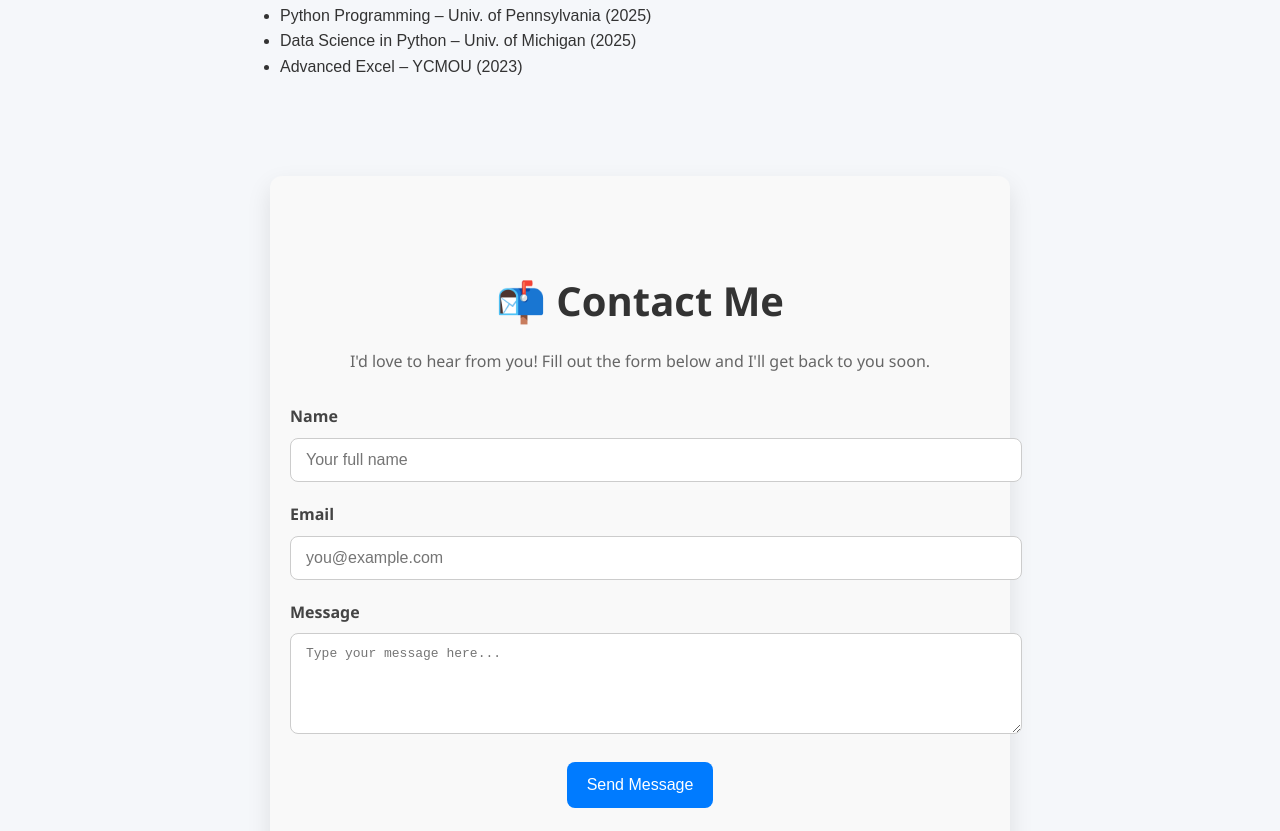
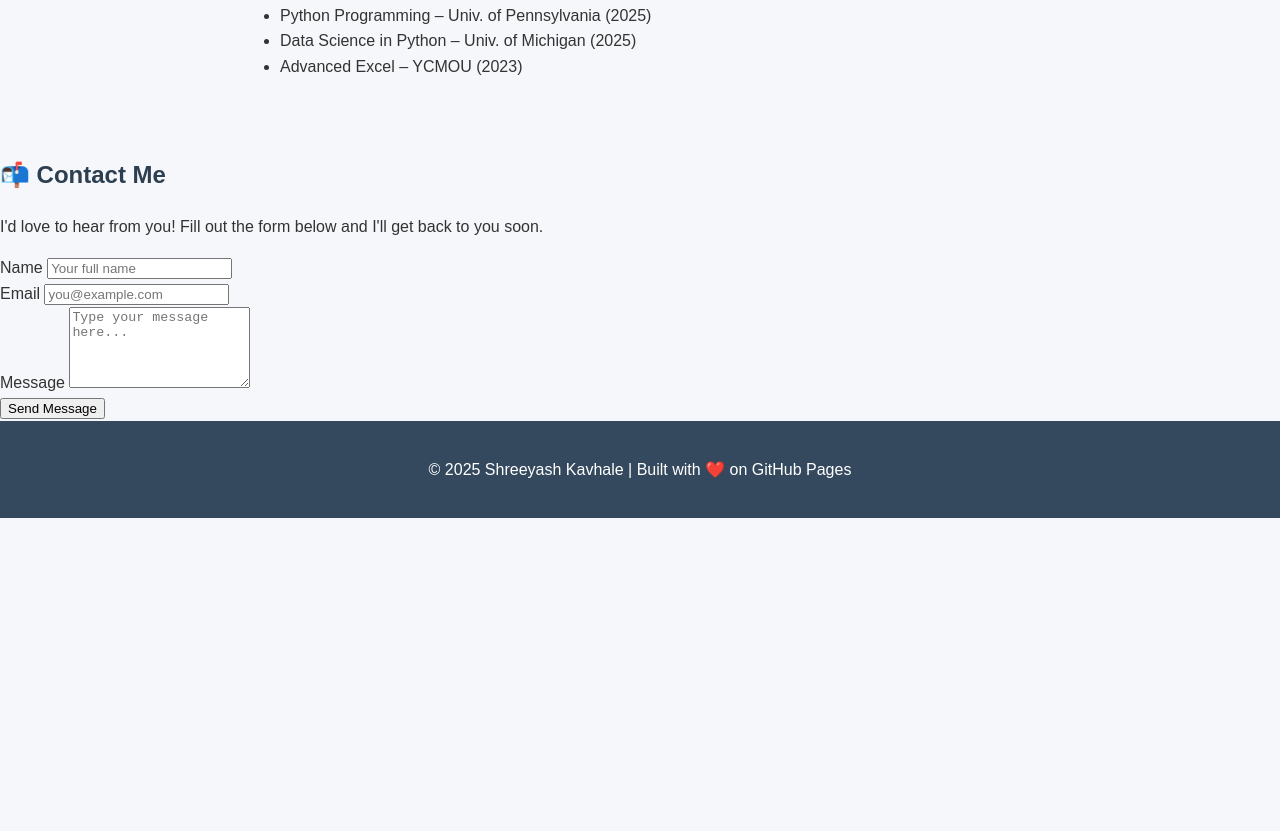
Before and after one commit to ShreeKavhale/ShreeKavhale, a plain HTML site: page index.html in a window 1280 px wide. Shown: the part 1589-2420 px from the top of the page. After the commit the page ends 2107 px from the top, so only its background shows below. Drawn offline with Linux system fonts and the light colour scheme.

Commit message:
Update style.css

```diff
--- a/style.css
+++ b/style.css
@@ -75,79 +75,3 @@ footer {
   background: #34495e;
   color: white;
 }
-
-/* Contact Section Styling */
-#contact {
-  background: #f9f9f9;
-  padding: 60px 20px;
-  max-width: 700px;
-  margin: 40px auto;
-  border-radius: 12px;
-  box-shadow: 0 10px 25px rgba(0, 0, 0, 0.1);
-  font-family: 'Segoe UI', sans-serif;
-}
-
-.contact-title {
-  text-align: center;
-  font-size: 2.5em;
-  margin-bottom: 10px;
-  color: #333;
-}
-
-.contact-description {
-  text-align: center;
-  font-size: 1em;
-  margin-bottom: 30px;
-  color: #666;
-}
-
-.form-group {
-  margin-bottom: 20px;
-}
-
-label {
-  display: block;
-  font-weight: 600;
-  margin-bottom: 8px;
-  color: #444;
-}
-
-input,
-textarea {
-  width: 100%;
-  padding: 12px 15px;
-  border: 1px solid #ccc;
-  border-radius: 8px;
-  font-size: 1em;
-  transition: border-color 0.3s ease;
-}
-
-input:focus,
-textarea:focus {
-  border-color: #007bff;
-  outline: none;
-}
-
-.submit-button {
-  background-color: #007bff;
-  color: white;
-  padding: 14px 20px;
-  border: none;
-  border-radius: 8px;
-  font-size: 1em;
-  cursor: pointer;
-  transition: background-color 0.3s ease;
-  display: block;
-  margin: 0 auto;
-}
-
-.submit-button:hover {
-  background-color: #0056b3;
-}
-
-.form-status {
-  margin-top: 20px;
-  text-align: center;
-  font-size: 0.95em;
-  color: #28a745;
-}
```
